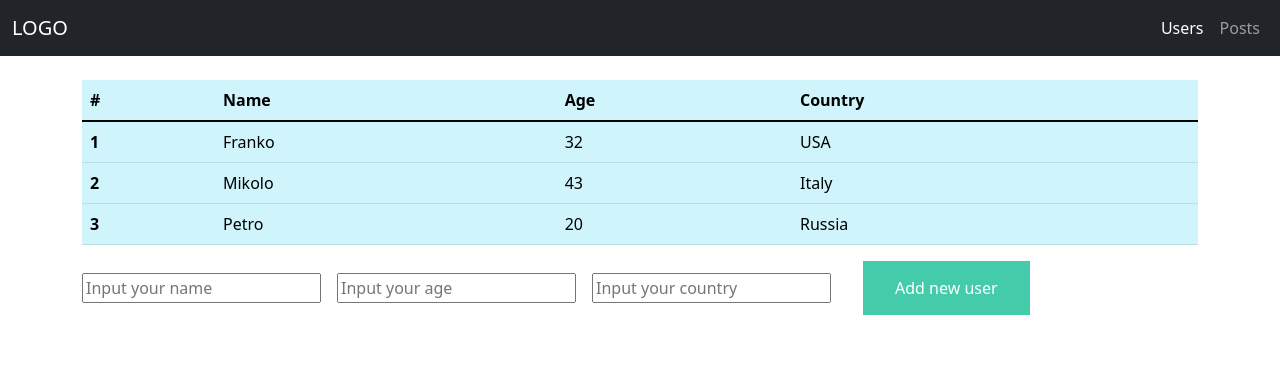
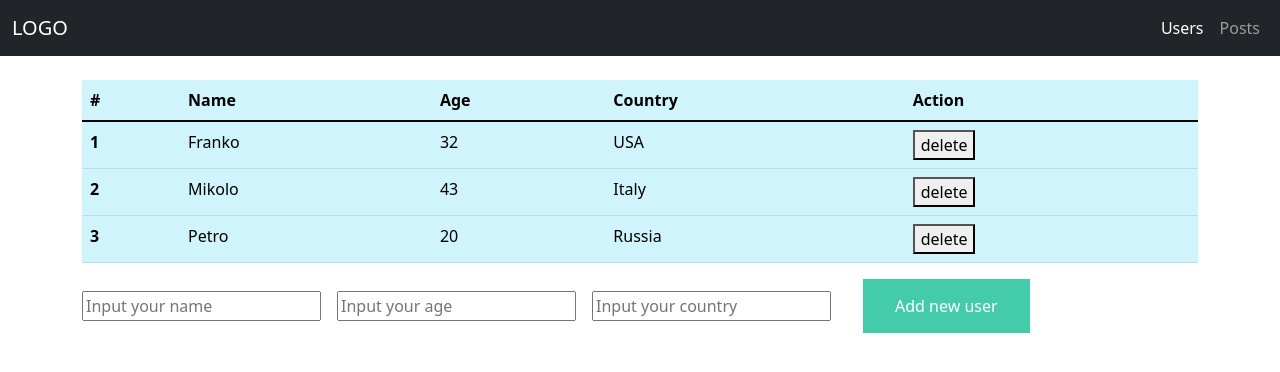
Before and after one commit to khaleeva/react_app, a React (Create React App) app: page / in a window 1280 px wide. Shown: the top 372 px of the page. Built offline with nearby package versions, Linux system fonts and the light colour scheme.

Commit message:
delete user

```diff
--- a/src/Pages/post/Posts.js
+++ b/src/Pages/post/Posts.js
@@ -1,11 +1,9 @@
 import React, {useMemo, useState} from 'react';
-import popover from "bootstrap/js/src/popover";
 
 const Posts = () => {
-
     const [sorter, setSorter] = useState(0);
-    const [filteredPosts, setFilteredPosts] = useState([])
-    const [usersPosts, setUsersPosts] = useState( [
+    const [searchQuery, setSearchQuery] = useState('');
+    const [usersPosts, setUsersPosts] = useState([
         {
             "userId": 1,
             "id": 1,
@@ -45,34 +43,29 @@ const Posts = () => {
 
     const deletePost = (id) => {
         const confirm = window.confirm("Do you really want to delete it?")
-        if(confirm) {
+        if (confirm) {
             setUsersPosts(usersPosts.filter((post) => post.id !== id))
         }
     }
 
-    useMemo(() => {
-        setFilteredPosts(usersPosts);
-    }, [usersPosts])
-
     const onSearch = (e) => {
-        if(e.target.value){
-            return setFilteredPosts(usersPosts.filter((post) => post.title.toLowerCase().includes(e.target.value.toLowerCase())))
-        }
-        setFilteredPosts(usersPosts);
+        setSearchQuery(e.target.value)
     }
 
     const onSort = (e) => {
-
         setSorter(+e.target.value)
     }
 
-    const doSort = (userPosts) => {
-        if(sorter) {
-            return userPosts.sort((a,b) => b.id - a.id)
+    const sortedPosts = useMemo(() => {
+        if (sorter) {
+            return [...usersPosts].sort((a, b) => b.id - a.id)
         }
+        return usersPosts
+    }, [sorter, usersPosts])
 
-        return userPosts.sort((a,b) => a.id - b.id)
-    }
+    const sortedAndSearchedPosts = useMemo(() => {
+        return sortedPosts.filter((post) => post.title.toLowerCase().includes(searchQuery.toLowerCase()))
+    }, [searchQuery, sortedPosts])
 
     return (
         <div className="container">
@@ -91,11 +84,11 @@ const Posts = () => {
                     aria-label="Default select example"
                     onChange={onSort}
             >
-                <option  defaultValue value="0">from Min to Max</option>
+                <option defaultValue value="0">from Min to Max</option>
                 <option value="1">from Max to Min</option>
             </select>
             <div className="row">
-                {doSort(filteredPosts).map((post, id) =>
+                {sortedAndSearchedPosts.map((post) =>
                     <div className="col-sm-6 mt-3" key={post.id}>
                         <div className="card">
                             <div className="card-body">
--- a/src/Pages/users/UserList.js
+++ b/src/Pages/users/UserList.js
@@ -1,7 +1,10 @@
 import React from 'react';
+import MyButton from "../../components/MyButton/MyButton";
 
 
-const UserList = ({users}) => {
+const UserList = ({users, deleteUser}) => {
+
+
 
     return (
         <table className="table table-info">
@@ -11,6 +14,7 @@ const UserList = ({users}) => {
                 <th scope="col">Name</th>
                 <th scope="col">Age</th>
                 <th scope="col">Country</th>
+                <th>Action</th>
             </tr>
             </thead>
             <tbody>
@@ -20,6 +24,7 @@ const UserList = ({users}) => {
                 <td>{user.name}</td>
                 <td>{user.age}</td>
                 <td>{user.country}</td>
+                <td><button onClick={() => deleteUser(user.id)}>delete</button></td>
             </tr>
                 )}
             </tbody>
--- a/src/Pages/users/Users.js
+++ b/src/Pages/users/Users.js
@@ -4,27 +4,39 @@ import UserAdd from "./UserAdd";
 
 
 const Users = () => {
+
+
     const [users, setUsers] = useState([
         {
+            id:1,
             name: 'Franko',
             age: 32,
             country: "USA"
         },
         {
+            id:2,
             name: 'Mikolo',
             age: 43,
             country: "Italy"
         },
         {
+            id:3,
             name: 'Petro',
             age: 20,
             country: "Russia"
         },
 
     ]);
+
+    const deleteUser = (id) => {
+        const confirm = window.confirm("Do you really want to delete it?")
+        if (confirm) {
+            setUsers(users.filter((user) => user.id !== id))
+        }
+    }
     return (
-        <div    className='container'>
-            <UserList users={users}/>
+        <div className='container'>
+            <UserList users={users} deleteUser={deleteUser}/>
             <UserAdd users = {users} setUsers = {setUsers}/>
         </div>
     );
```
